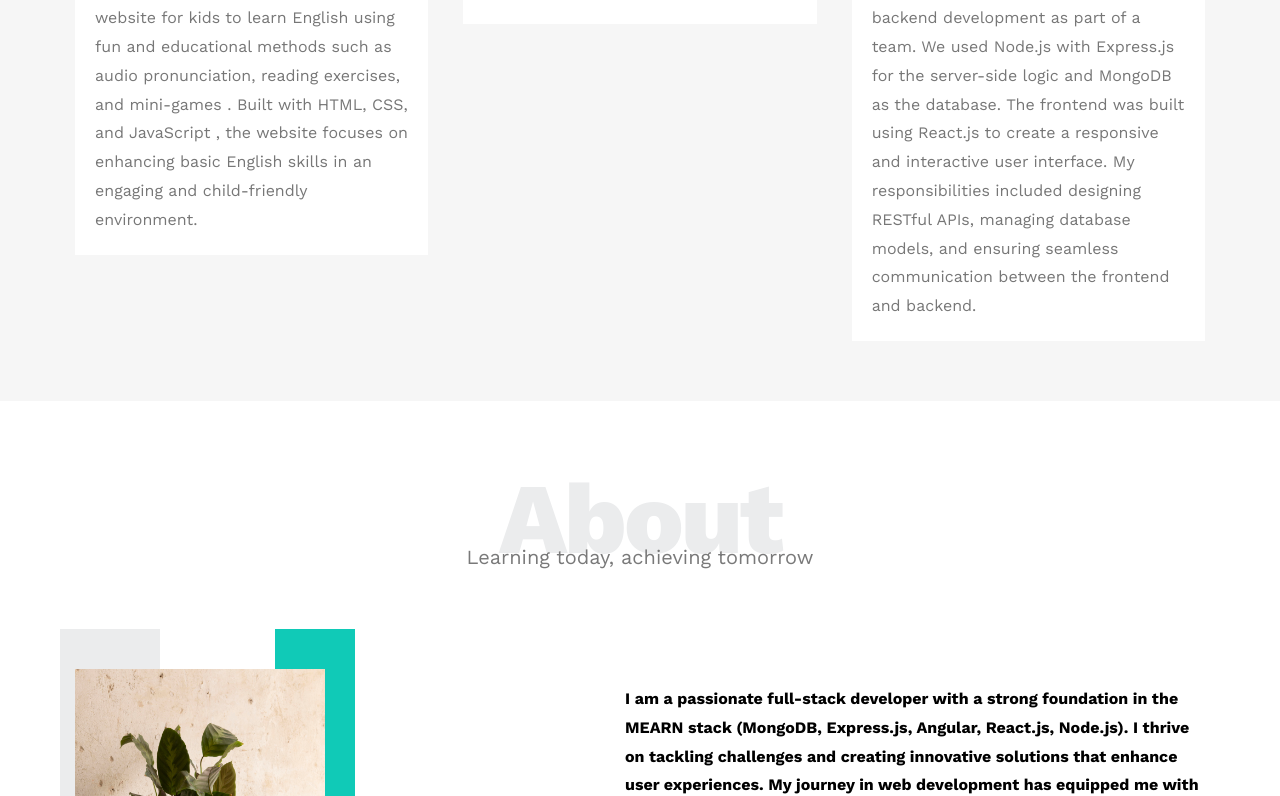
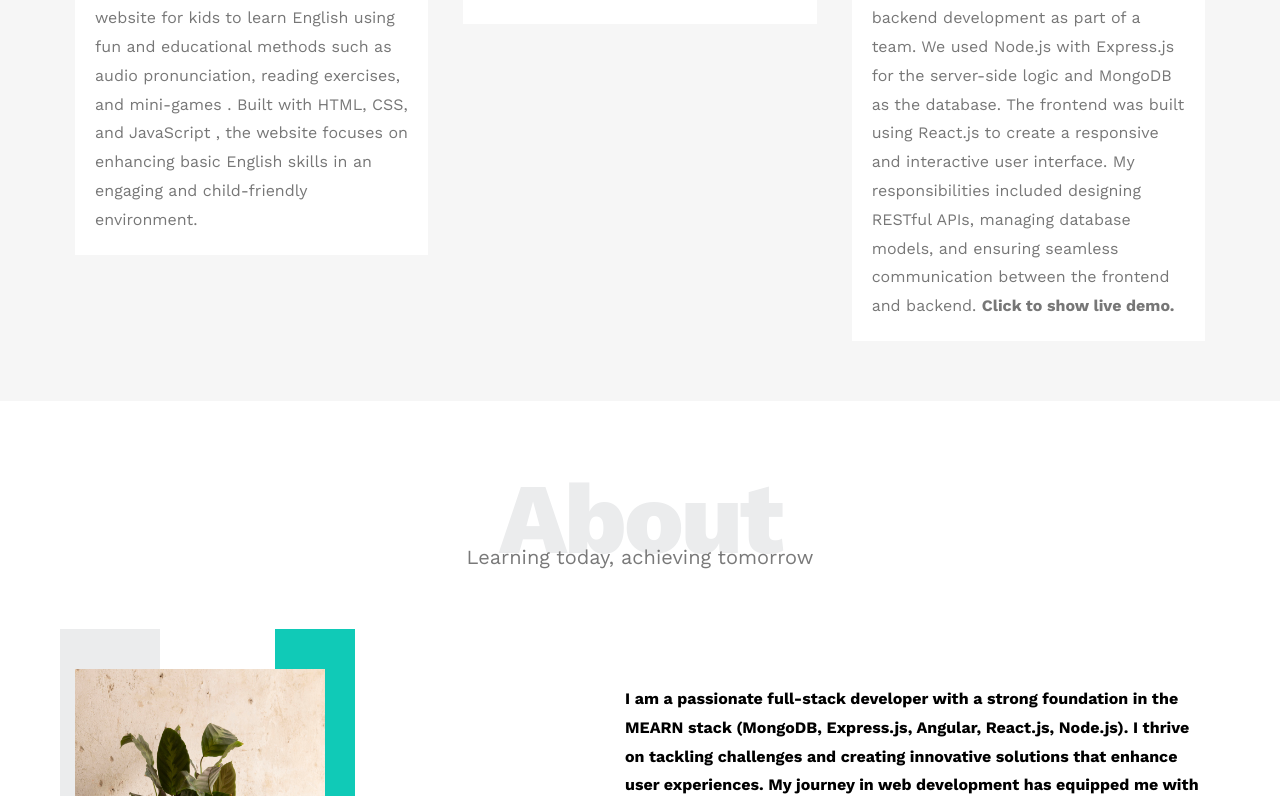
Before and after one commit to Reham236/MyPortfOlio, a plain HTML site: page index.html in a window 1280 px wide. Shown: the part 2946-3742 px from the top of the page. Drawn offline with nearby package versions, Linux system fonts and the light colour scheme.

Commit message:
last update

```diff
--- a/index.html
+++ b/index.html
@@ -185,7 +185,7 @@
                         </div>
                     </div>
                 </a>
-                <a href="https://reham236.github.io/Bakery/">
+                <a href="https://vanilla-orpin-eight.vercel.app/">
                     <div class="card">
                         <img src="images/project3.png" alt="">
                         <div class="info">
@@ -196,7 +196,8 @@
                                 The frontend was built using React.js to create a responsive and interactive user
                                 interface.
                                 My responsibilities included designing RESTful APIs, managing database models, and
-                                ensuring seamless communication between the frontend and backend.</p>
+                                ensuring seamless communication between the frontend and backend.
+                            <b>Click to show live demo.</b></p>
 
                         </div>
                     </div>
```
Also changed, not shown: images/photo_2025-06-22_15-16-16.jpg (added), 2 other files.
